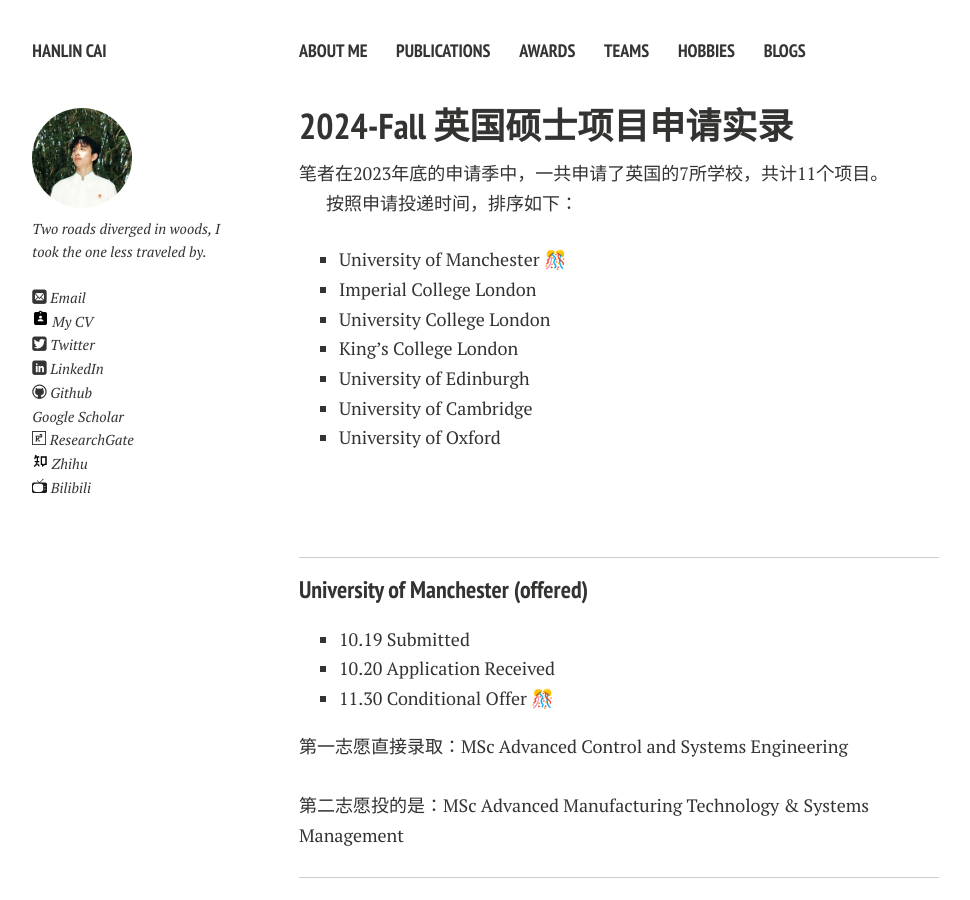
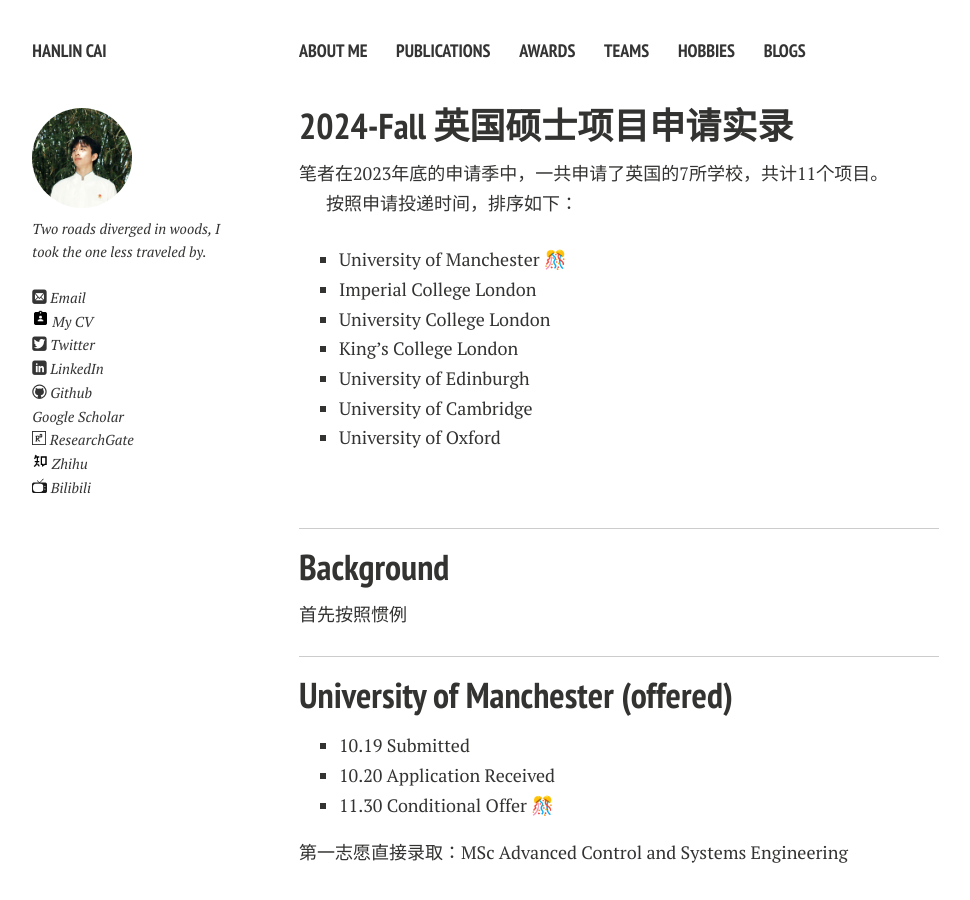
Before and after one commit to GuangLun2000/GuangLun2000.github.io, a Jekyll site: the page built from blogs/24fall.md, in a window 1280 px wide and 900 px high. Shown: the whole window, without its empty margins (21-991 px from the left). Built offline with Jekyll 4.4.1, drawn with Linux system fonts in a browser that asks for light colours; nearby versions of some CDN libraries; comment, search, counter and statistics services are not loaded; a style sheet for code colours, icons or effects is not loaded.

Commit message:
Update 24fall.md

```diff
--- a/blogs/24fall.md
+++ b/blogs/24fall.md
@@ -20,11 +20,23 @@
 
 
 
-<br><br>
+<br>
+
+----
+
+## Background
+
+首先按照惯例
+
+
+
+
+
+
 
 ---
 
-### University of Manchester (offered)
+## University of Manchester (offered)
 
 - 10.19 Submitted
 - 10.20 Application Received
@@ -38,7 +50,7 @@
 
 ---
 
-### Imperial College London
+## Imperial College London
 
 - 10.22 Submitted
 - 10.27 With department
@@ -47,7 +59,7 @@
 
 ----
 
-### University College London
+## University College London
 
 - 11.01 Submitted
 
@@ -57,7 +69,7 @@
 
 ---
 
-### King’s College London
+## King’s College London
 
 - 11.01 Submitted
 
@@ -65,7 +77,7 @@
 
 ---
 
-### University of Edinburgh
+## University of Edinburgh
 
 - 11.06 Submitted
 
@@ -75,7 +87,7 @@
 
 ---
 
-### University of Cambridge
+## University of Cambridge
 
 - 12.05
 
@@ -83,7 +95,7 @@
 
 ---
 
-### University of Oxford
+## University of Oxford
 
 - 12.12
 
```
